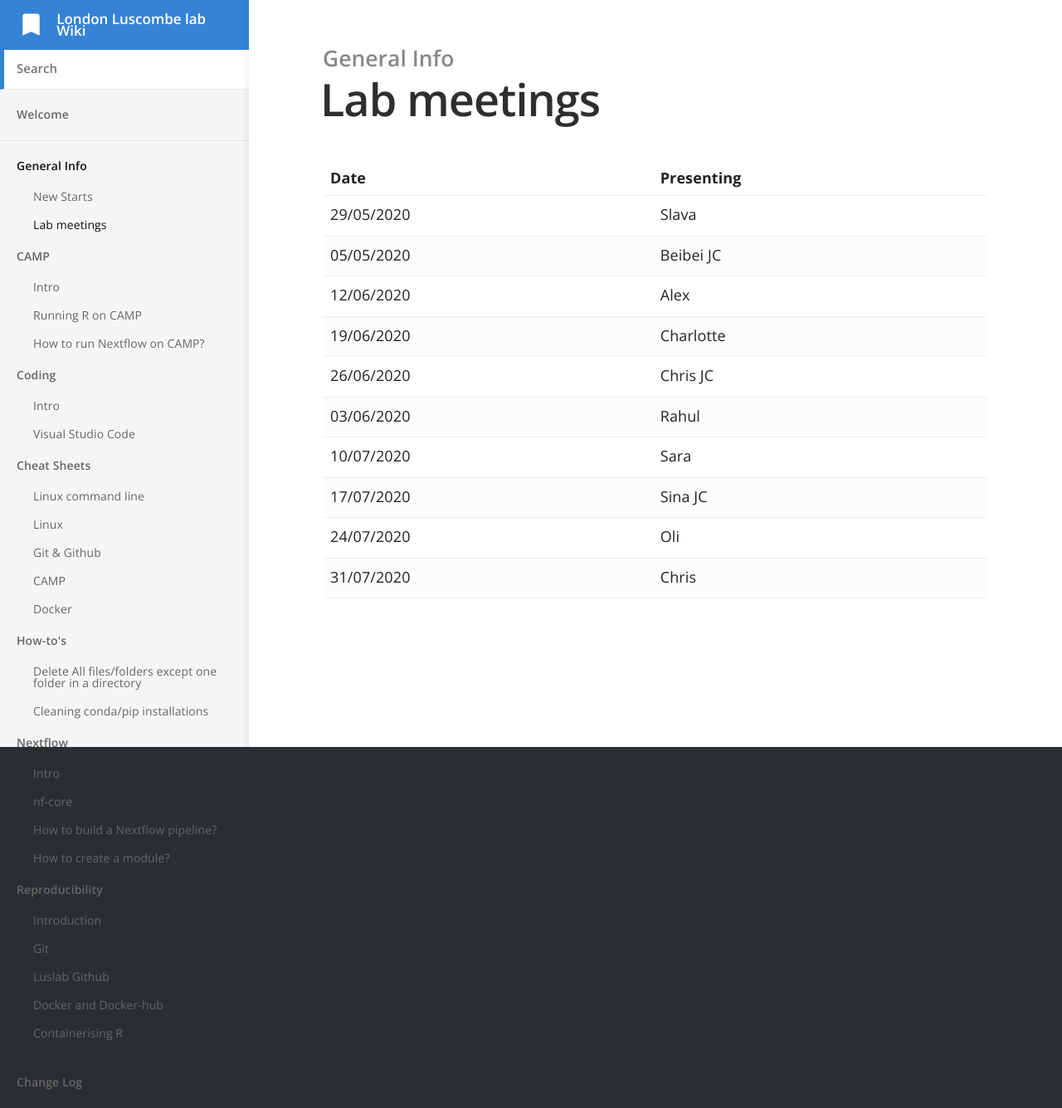
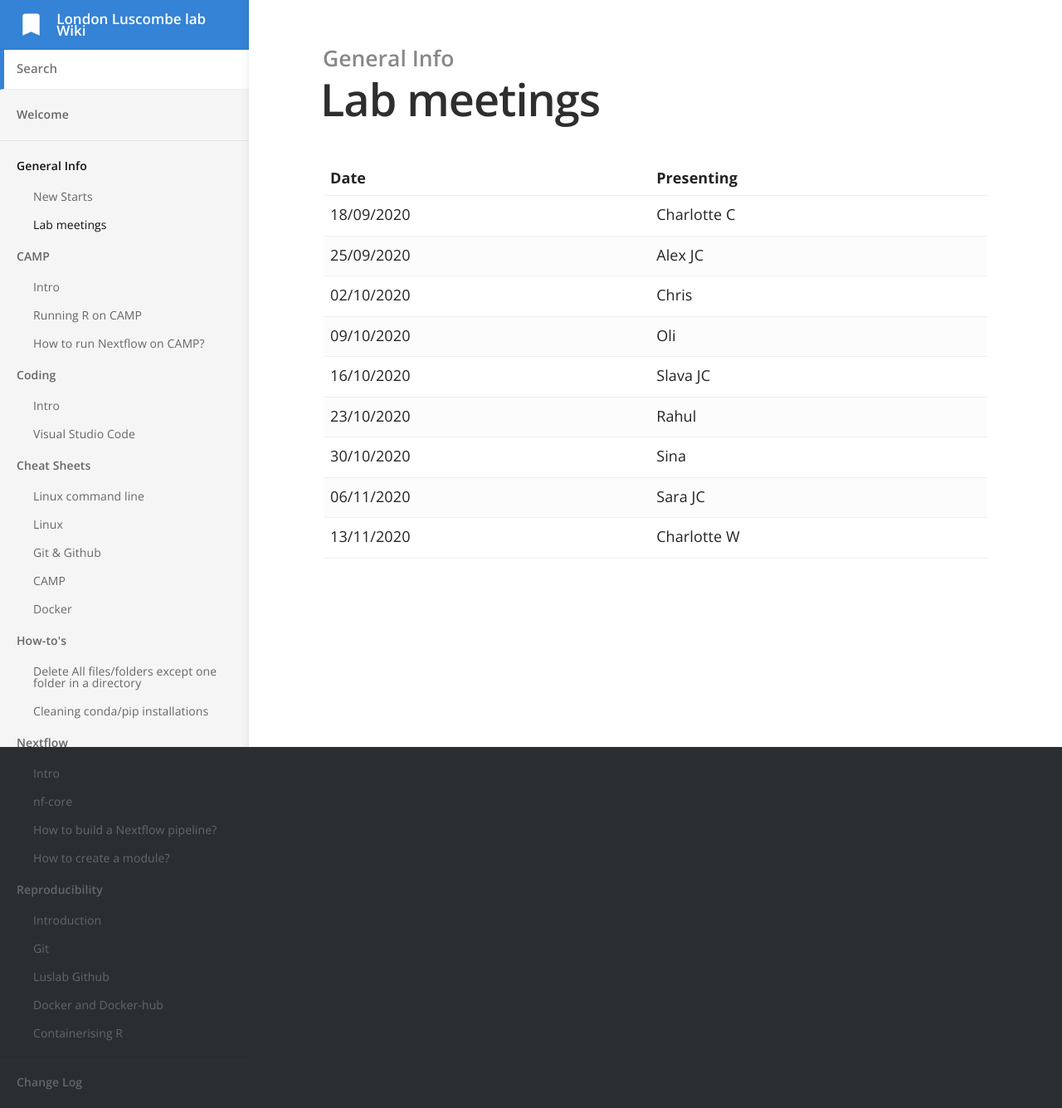
Before and after one commit to luslab/luslab.github.io, a Jekyll site: the page built from _docs/A-generalInfo/lab-meetings.md, in a window 1280 px wide. Shown: the whole page at 83% size. Built offline with Jekyll 4.4.1, drawn with Linux system fonts in a browser that asks for light colours.

Commit message:
update labmeetings

```diff
--- a/_docs/A-generalInfo/lab-meetings.md
+++ b/_docs/A-generalInfo/lab-meetings.md
@@ -6,13 +6,12 @@ order: 2
 
 | Date | Presenting |
 |-|-|
-| 29/05/2020 | Slava |
-| 05/05/2020 | Beibei JC |
-| 12/06/2020 | Alex |
-| 19/06/2020 | Charlotte |
-| 26/06/2020 | Chris JC |
-| 03/06/2020 | Rahul |
-| 10/07/2020 | Sara |
-| 17/07/2020 | Sina JC |
-| 24/07/2020 | Oli |
-| 31/07/2020 | Chris |
+| 18/09/2020 | Charlotte C |
+| 25/09/2020 | Alex	JC |
+| 02/10/2020 | Chris |
+| 09/10/2020 | Oli |
+| 16/10/2020 | Slava JC |
+| 23/10/2020 | Rahul |
+| 30/10/2020 | Sina |
+| 06/11/2020 | Sara	JC |
+| 13/11/2020 | Charlotte W |
```
